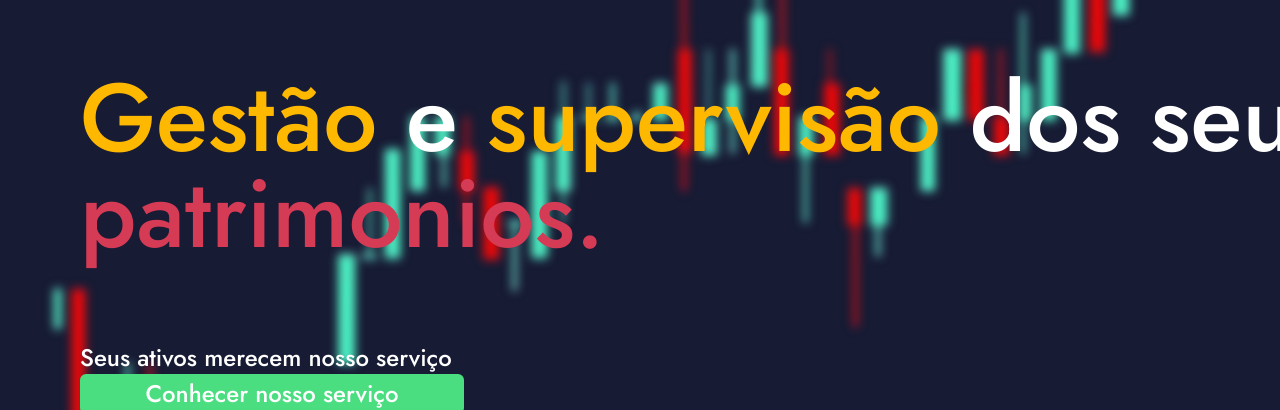
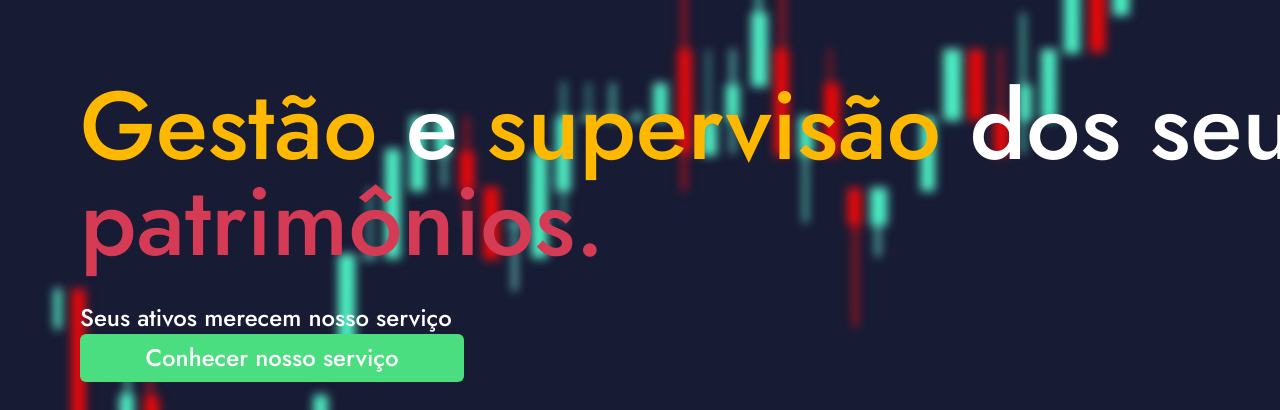
Before and after one commit to GitArthurMarchetti/shellcc, a React (Vite) app: page / in a window 1280 px wide. Shown: the part 390-800 px from the top of the page. Built offline with nearby package versions, Linux system fonts and the light colour scheme.

Commit message:
atualizado

```diff
--- a/src/pages/home.tsx
+++ b/src/pages/home.tsx
@@ -51,14 +51,15 @@ export default function Home() {
                         </h2>
                     </div>
                     <div className="w-full h-80 content-center pl-20 fonthome ">
-                        <p className="text-8xl w-[15.5em] mb-20">
-                            <span className="text-[#FFB800]">Gestão</span> e
-                            <span className="text-[#FFB800]"> supervisão</span>  dos seus
-                            <span className="text-[#D63B56]"> patrimonios.</span></p>
+
+                        <p className="text-8xl w-[15.5em] mb-8">
+                            <span className="text-[#FFB800]">
+                                Gestão </span> e <span className="text-[#FFB800]">supervisão</span>  dos seus <span className="text-[#D63B56]">patrimônios.</span>
+                        </p>
                         <p className="text-2xl w-96 text-justify">
                             Seus ativos merecem nosso serviço
                         </p>
-                        <Button className="bg-green-400 text-2xl text-primaryColor w-96 hover:bg-green-300">
+                        <Button className="bg-green-400 py-6 text-2xl text-primaryColor w-96 hover:bg-green-300">
                             Conhecer nosso serviço
                         </Button>
 
```
